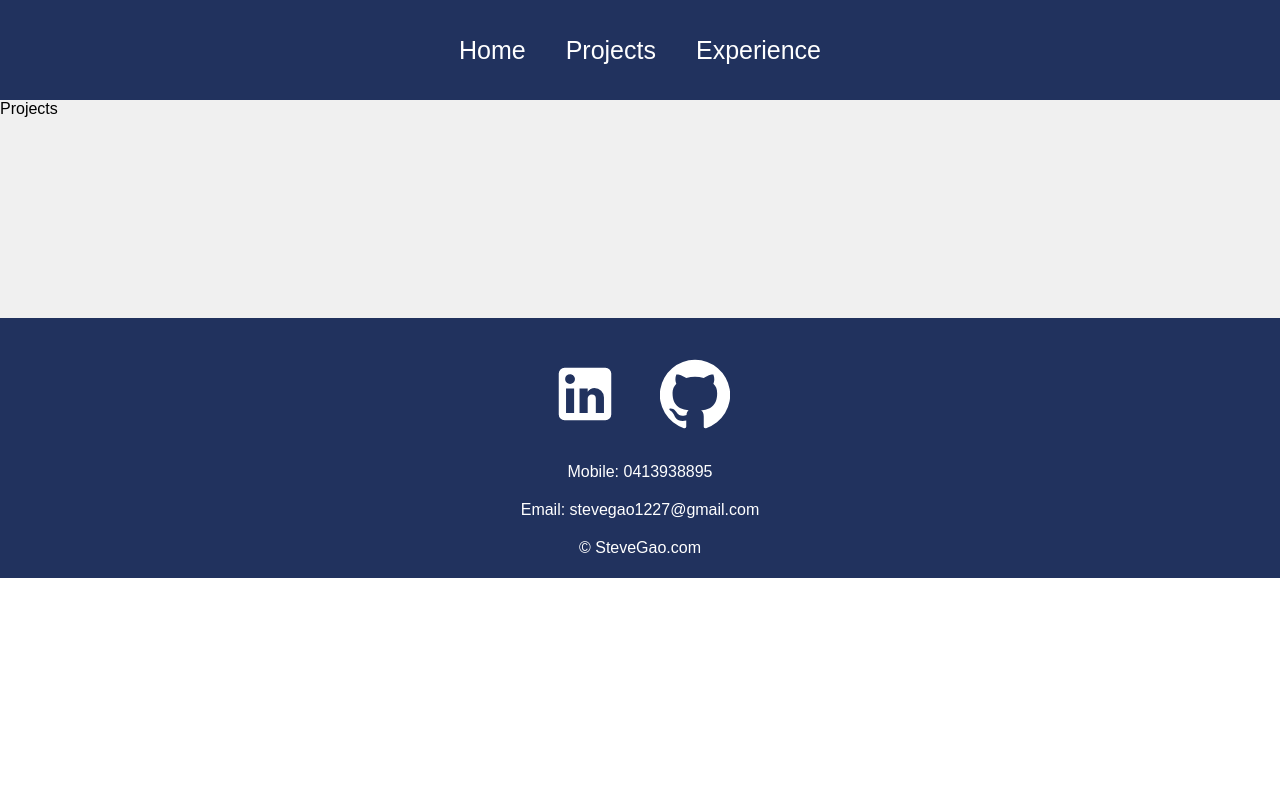
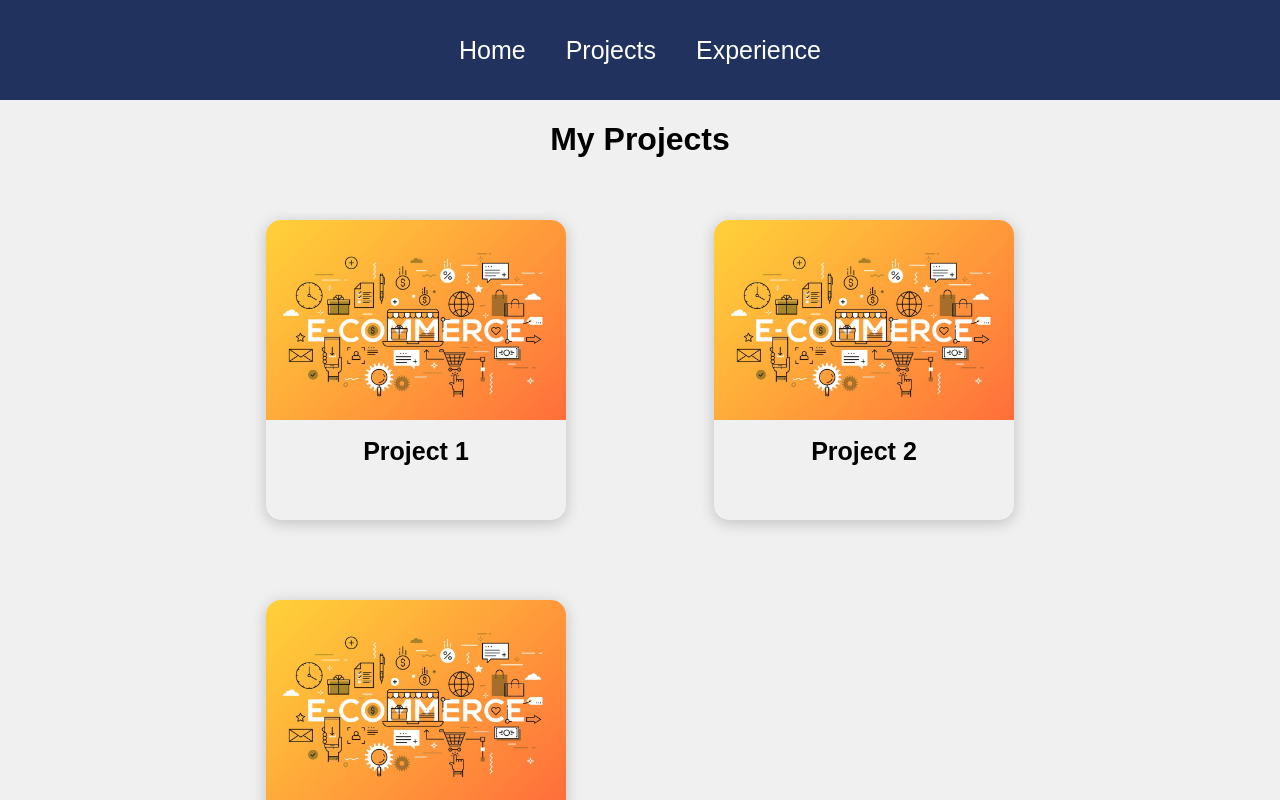
Before and after one commit to stevetian1227/Personal-Portfolio, a React (Create React App) app in the folder my-react-app/: page /projects in a window 1280 px wide. Shown: the top 800 px of the page. Built offline with nearby package versions, Linux system fonts and the light colour scheme.

Commit message:
fix some bugs in the projects component and create the component for Project to be displayed

```diff
--- /dev/null
+++ b/my-react-app/src/components/ProjectItem.js
@@ -0,0 +1,12 @@
+import React from "react";
+
+function ProjectItem({ image, name }) {
+  return (
+    <div className="projectItem">
+      <div style={{ backgroundImage: `url(${image})` }} className="bgImage" />
+      <h1> {name} </h1>
+    </div>
+  );
+}
+
+export default ProjectItem;
--- /dev/null
+++ b/my-react-app/src/helpers/ProjectList.js
@@ -0,0 +1,16 @@
+import Proj1 from "../assets/proj2.jpg";
+
+export const projectList = [
+  {
+    name: "Project 1",
+    image: Proj1,
+  },
+  {
+    name: "Project 2",
+    image: Proj1,
+  },
+  {
+    name: "Project 3",
+    image: Proj1,
+  },
+];
--- a/my-react-app/src/pages/Projects.js
+++ b/my-react-app/src/pages/Projects.js
@@ -1,7 +1,19 @@
 import React from "react";
+import ProjectItem from "../components/ProjectItem";
+import "../styles/Projects.css";
+import { projectList } from "../helpers/ProjectList";
 
 function Projects() {
-  return <div>Projects</div>;
+  return (
+    <div className="projects">
+      <h1>My Projects</h1>
+      <div className="projectList">
+        {projectList.map((project) => {
+          return <ProjectItem name={project.name} image={project.image} />;
+        })}
+      </div>
+    </div>
+  );
 }
 
 export default Projects;
--- /dev/null
+++ b/my-react-app/src/styles/Projects.css
@@ -0,0 +1,74 @@
+.projects {
+  width: 100%;
+  height: auto;
+  display: flex;
+  justify-content: center;
+  align-items: center;
+  flex-direction: column;
+}
+.projects .projectTitle {
+  text-align: center;
+  color: #3e497a;
+  font-size: 60px;
+  font-weight: bolder;
+}
+
+.projectList {
+  width: 70vw;
+  height: auto;
+  display: grid;
+  grid-template-columns: 1fr 1fr 1fr;
+  place-items: center;
+}
+
+/* MENU ITEM STYLING */
+
+.projectItem {
+  border-radius: 15px;
+  width: 300px;
+  height: 300px;
+  margin: 40px;
+  box-shadow: 0px 3px 15px rgba(0, 0, 0, 0.2);
+  text-align: center;
+}
+.projectItem:hover {
+  box-shadow: 0px 3px 15px rgba(0, 0, 0, 0.5);
+  transition: 0.3s ease-in;
+  cursor: pointer;
+}
+
+.projectItem .bgImage {
+  border-top-left-radius: 15px;
+  border-top-right-radius: 15px;
+  width: 100%;
+  height: 200px;
+  background-position: center;
+  background-repeat: no-repeat;
+  background-size: cover;
+}
+
+.projectItem h1 {
+  font-size: 25px;
+}
+
+@media only screen and (max-width: 1300px) {
+  .projectList {
+    grid-template-columns: 1fr 1fr;
+  }
+}
+
+@media only screen and (max-width: 800px) {
+  .projectList {
+    grid-template-columns: 1fr;
+  }
+}
+
+@media only screen and (max-width: 800px) {
+  .projectList {
+    width: 100%;
+  }
+  .projectItem {
+    width: 300px;
+    height: 300px;
+  }
+}
```
Also changed, not shown: my-react-app/src/assets/proj2.jpg (added), my-react-app/src/pages/ProjectDisplay.js (added).
